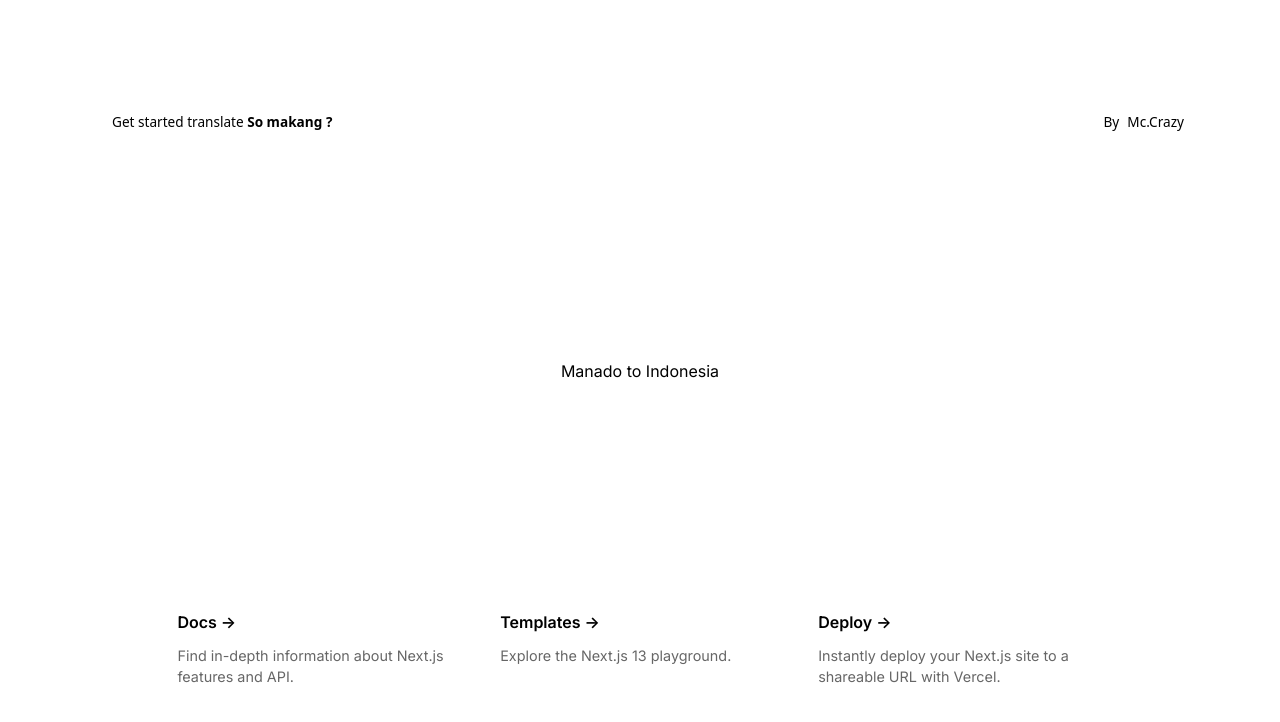
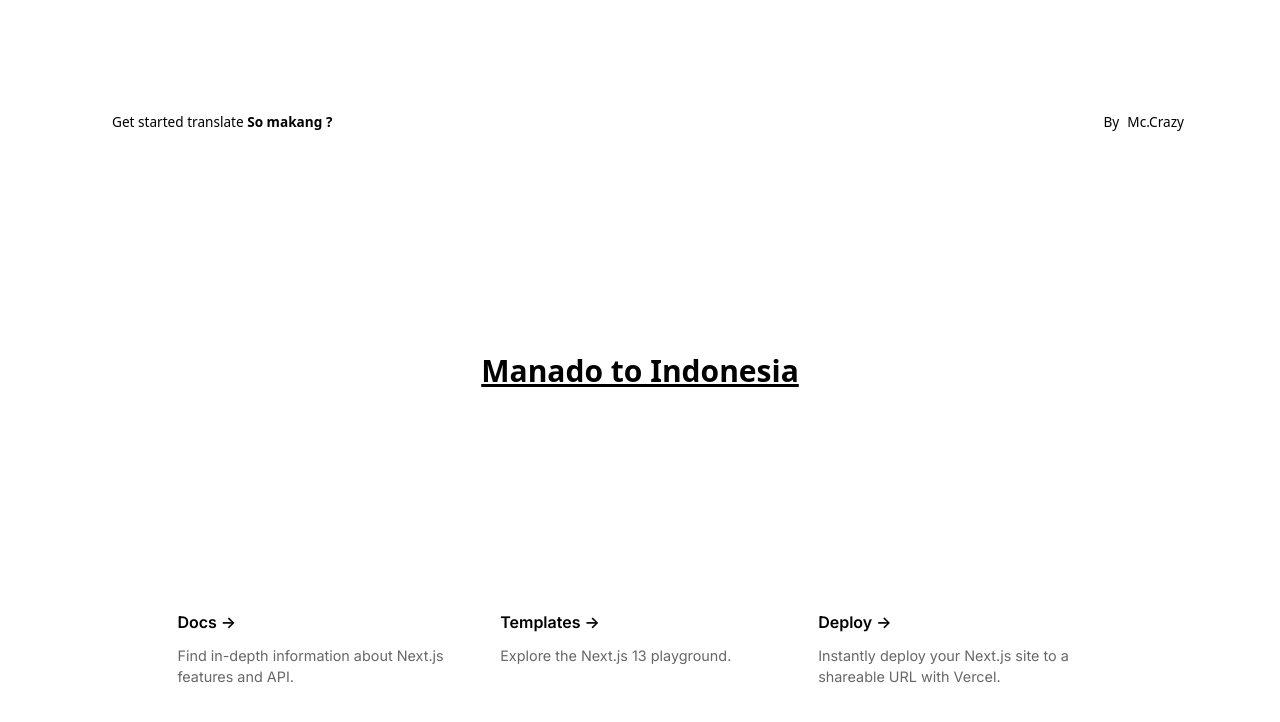
Before and after one commit to jksn23/manado-translate, a Next.js app: page / in a window 1280 px wide. Shown: the top 722 px of the page. Built offline with nearby package versions, Linux system fonts and the light colour scheme.

Commit message:
update main

```diff
--- a/src/app/page.js
+++ b/src/app/page.js
@@ -28,9 +28,10 @@ export default function Home() {
         href="https://manado-translate.vercel.app/translate"
         className={styles.card}
         target="_blank"
+        rel="noopener noreferrer"
         >
 
-        <h1 className={inter.className}>Manado to Indonesia</h1>
+        <h1 className="text-3xl font-bold underline">Manado to Indonesia</h1>
         </a>
 
       </div>
```
